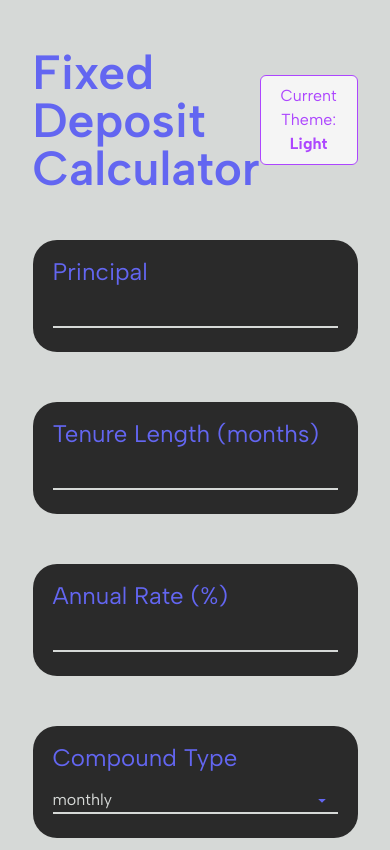
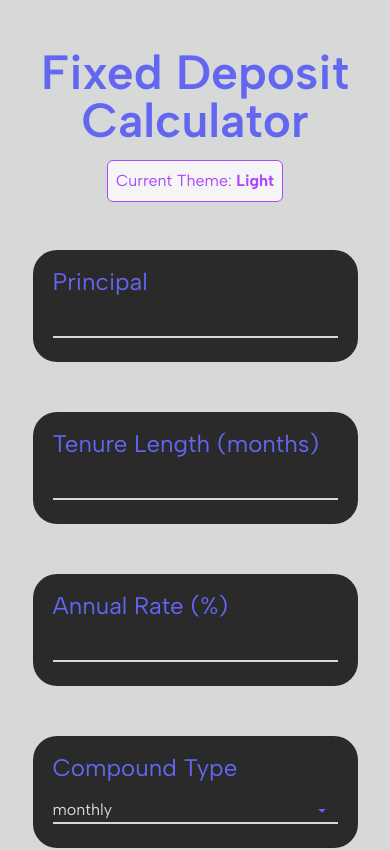
Before and after one commit to nevtay/fd-calculator, a Next.js app: page / in a window 390 px wide. Shown: the top 850 px of the page. Built offline with nearby package versions, Linux system fonts and the light colour scheme.

Commit message:
chore/style: format class names and apply flex column layout to header and ThemeToggle elements at md breakpoint

```diff
--- a/app/page.tsx
+++ b/app/page.tsx
@@ -4,9 +4,9 @@ import { ThemeToggle } from "@/components/Theme/ThemeToggle";
 export default function Home() {
   return (
     <div className="w-full">
-      <div className="min-h-screen w-10/12 m-auto mt-12 flex flex-col">
-        <div className="mb-12 inline-flex flex-row justify-between items-center">
-          <h1 className="text-(--color-indigo) font-semibold text-5xl w-fit">
+      <div className="m-auto mt-12 flex min-h-screen w-10/12 flex-col">
+        <div className="mb-12 inline-flex flex-row items-center justify-between max-md:flex max-md:flex-col max-md:gap-4">
+          <h1 className="w-fit text-5xl font-semibold text-(--color-indigo) max-md:text-center">
             Fixed Deposit Calculator
           </h1>
           <ThemeToggle />
--- a/components/Theme/ThemeToggle.tsx
+++ b/components/Theme/ThemeToggle.tsx
@@ -13,19 +13,20 @@ export function ThemeToggle() {
   }, []);
 
   if (!mounted) {
-    return <div className="w-9 h-9 bg-gray-200 rounded-md dynamic-skeleton" />;
+    return <div className="dynamic-skeleton h-9 w-9 rounded-md bg-gray-200" />;
   }
 
   return (
     <button
       aria-label="Toggle Theme"
-      className="p-2 border rounded-md cursor-pointer bg-neutral-100 dark:bg-neutral-800 dark:text-amber-300 text-purple-500 w-fit h-fit"
+      className="h-fit w-fit cursor-pointer rounded-md border bg-neutral-100 p-2 text-purple-500 dark:bg-neutral-800 dark:text-amber-300"
       onClick={(e) => {
         e.preventDefault();
         setTheme(resolvedTheme === "dark" ? "light" : "dark");
       }}
     >
-      Current Theme: <span className="font-bold capitalize">{resolvedTheme}</span>
+      Current Theme:{" "}
+      <span className="font-bold capitalize">{resolvedTheme}</span>
     </button>
   );
 }
```
